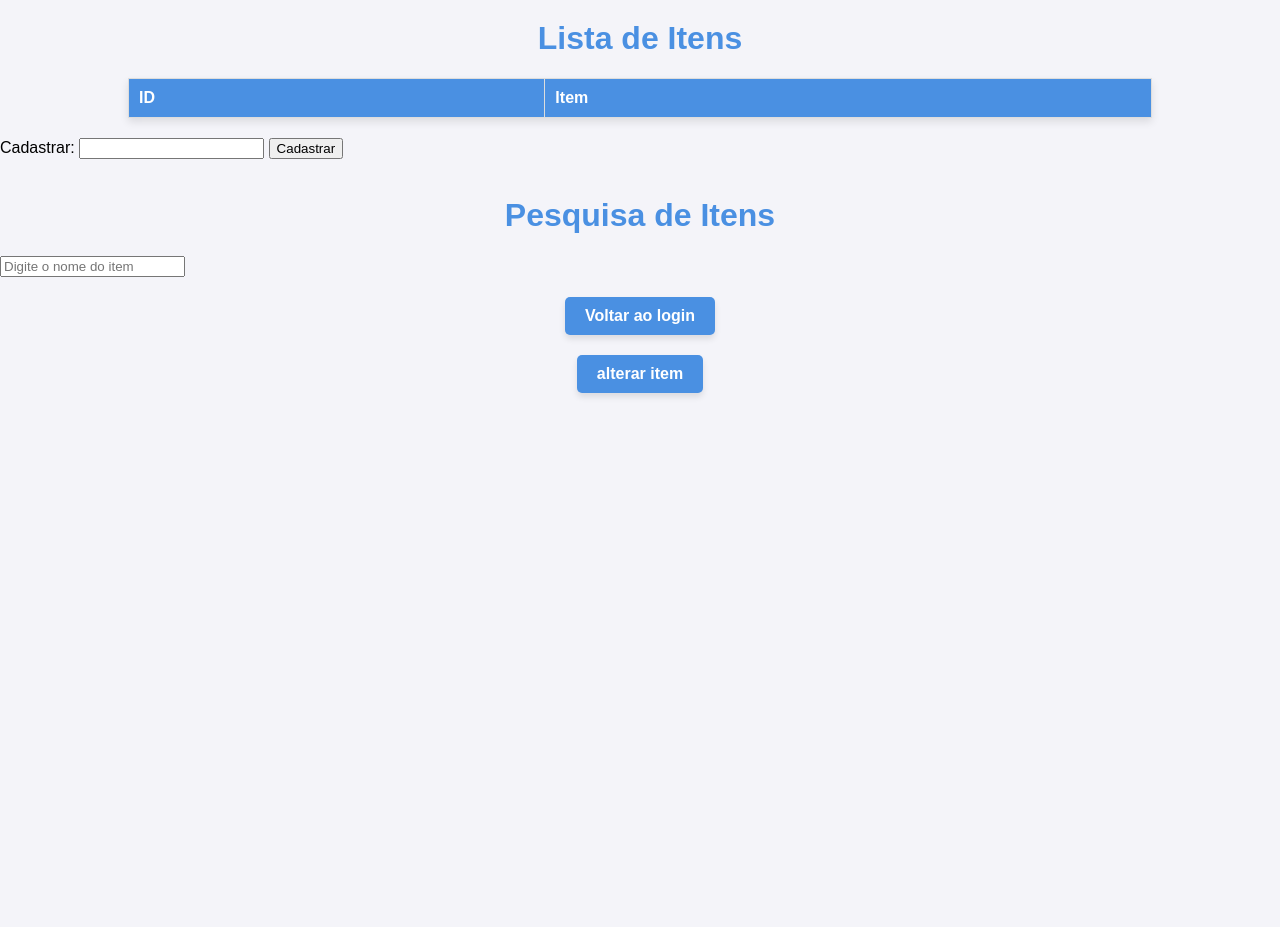
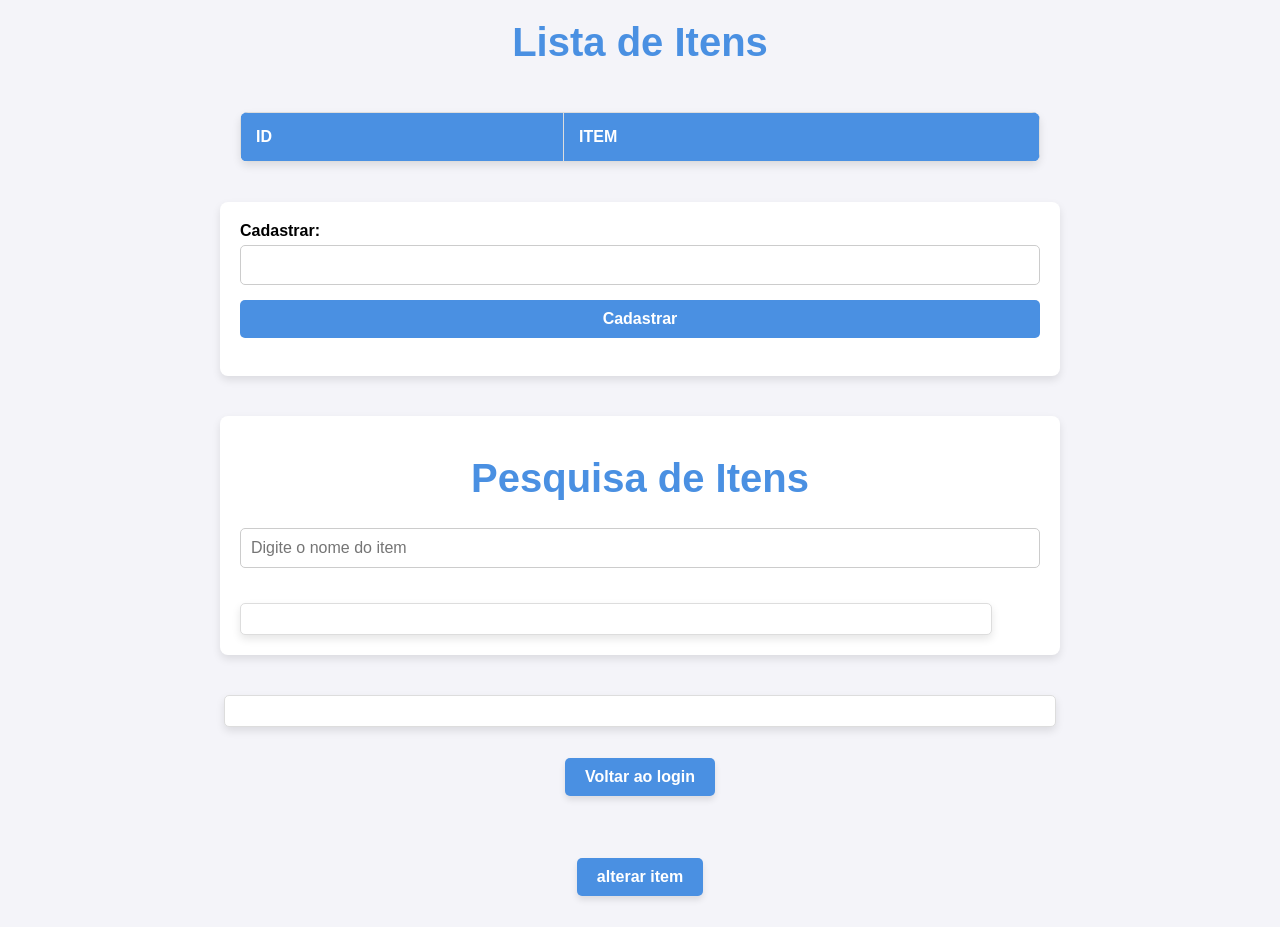
Before and after one commit to AndreRoyer/A3, a Flask app: page /get_users_page in a window 1280 px wide. Before the commit the page ends 397 px from the top, so only its background shows below. Run offline with Flask 3, Linux system fonts and the light colour scheme; data that the repository does not hold is empty; some libraries are stand-ins or nearby versions.

Commit message:
ultimo commit

```diff
--- a/static/scripts_get_users.js
+++ b/static/scripts_get_users.js
@@ -1,5 +1,4 @@
-
-// Fazendo a requisição para a API
+// Faz uma requisição para a API para obter a lista de usuários
 fetch('/get_users')
     .then(response => {
         if (!response.ok) {
@@ -30,9 +29,9 @@ fetch('/get_users')
     });
 
 
-
+// Adiciona item ao formulário de cadastro
 document.getElementById("cadastrarIten").addEventListener("submit", async function (e) {
-    e.preventDefault(); // Impede o envio padrão do formulário
+    e.preventDefault();
 
     const item = document.getElementById("cadastrar").value;
 
@@ -57,3 +56,47 @@ document.getElementById("cadastrarIten").addEventListener("submit", async functi
         console.error("Erro na requisição:", erro);
     }
     });
+
+
+// Função para pesquisar itens
+async function pesquisarItens() {
+    const nomeItem = document.getElementById("barraPesquisa").value;
+
+    if (nomeItem.trim() === "") {
+        document.getElementById("resultado").innerHTML = "";
+        return;
+    }
+
+    try {
+        const response = await fetch(`http://127.0.0.1:5000/buscar?item=${nomeItem}`);
+        const data = await response.json();
+
+        if (response.ok) {
+        mostrarResultados(data);
+        } else {
+        document.getElementById("resultado").innerHTML = `<p>${data.message}</p>`;
+        }
+    } catch (error) {
+        console.error("Erro ao buscar itens:", error);
+        document.getElementById("resultado").innerHTML = "<p style='color: red;'>Erro ao buscar itens.</p>";
+    }
+    }
+
+// Função para exibir os resultados da busca na tela
+    function mostrarResultados(itens) {
+    const resultadoDiv = document.getElementById("resultado");
+    resultadoDiv.innerHTML = "";  // Limpa resultados anteriores
+
+    if (itens.length === 0) {
+        resultadoDiv.innerHTML = "<p>Nenhum item encontrado.</p>";
+        return;
+    }
+
+// Itera sobre os itens encontrados e os exibe na tela
+    itens.forEach(users => {
+        const itemDiv = document.createElement("div");
+        itemDiv.classList.add("item");
+        itemDiv.innerHTML = `<strong>${users.item}</strong> (ID: ${users.id})`;
+        resultadoDiv.appendChild(itemDiv);
+    });
+    }
--- a/static/style_get_users.css
+++ b/static/style_get_users.css
@@ -1,56 +1,168 @@
+/* Geral */
 body {
     font-family: Arial, sans-serif;
     background-color: #f4f4f9;
     margin: 0;
     padding: 0;
+    display: flex;
+    flex-direction: column;
+    align-items: center;
+    min-height: 100vh;
 }
+
+/* Cabeçalho */
 h1 {
     text-align: center;
     color: #4a90e2;
     margin-top: 20px;
+    font-size: 2.5rem;
 }
+
+/* Tabela */
 #users-table {
-    width: 80%;
+    width: 90%;
+    max-width: 800px;
     margin: 20px auto;
     border-collapse: collapse;
     background: white;
     box-shadow: 0 4px 8px rgba(0, 0, 0, 0.1);
+    border-radius: 8px;
+    overflow: hidden;
 }
+
 #users-table th, #users-table td {
-    padding: 10px;
+    padding: 15px;
     text-align: left;
     border: 1px solid #ddd;
 }
+
 #users-table th {
     background-color: #4a90e2;
     color: white;
+    font-weight: bold;
+    text-transform: uppercase;
 }
+
 #users-table tr:nth-child(even) {
     background-color: #f2f2f2;
 }
 
+#users-table tr:hover {
+    background-color: #e8f4fc;
+}
+
+/* Links (Voltar/Alterar Item) */
 a {
-    display: block;
-    margin: 20px auto;
+    display: inline-block;
+    margin: 15px;
     text-align: center;
-    color: #ffffff; /* Texto branco */
-    text-decoration: none; /* Remove o sublinhado */
-    background-color: #4a90e2; /* Fundo azul */
-    padding: 10px 20px; /* Espaçamento interno */
-    border-radius: 5px; /* Bordas arredondadas */
-    font-size: 1rem; /* Tamanho do texto */
+    color: #ffffff;
+    text-decoration: none;
+    background-color: #4a90e2;
+    padding: 10px 20px;
+    border-radius: 5px;
+    font-size: 1rem;
     font-weight: bold;
-    width: fit-content;
     transition: background-color 0.3s ease, transform 0.2s ease;
-    box-shadow: 0 4px 6px rgba(0, 0, 0, 0.1); /* Sombra */
+    box-shadow: 0 4px 6px rgba(0, 0, 0, 0.1);
 }
 
 a:hover {
-    background-color: #357ABD; /* Azul mais escuro ao passar o mouse */
-    transform: scale(1.05); /* Aumenta ligeiramente o botão */
+    background-color: #357ABD;
+    transform: scale(1.05);
 }
 
 a:active {
-    background-color: #2a5b8a; /* Azul mais escuro ao clicar */
-    transform: scale(1); /* Volta ao tamanho normal */
+    background-color: #2a5b8a;
+    transform: scale(1);
 }
+
+/* Formulários */
+form {
+    margin: 20px auto;
+    width: 90%;
+    max-width: 800px;
+    background-color: white;
+    padding: 20px;
+    border-radius: 8px;
+    box-shadow: 0 4px 8px rgba(0, 0, 0, 0.1);
+}
+
+form label {
+    font-weight: bold;
+    margin-bottom: 5px;
+    display: block;
+}
+
+form input[type="text"] {
+    width: 100%;
+    padding: 10px;
+    margin-bottom: 15px;
+    border: 1px solid #ccc;
+    border-radius: 5px;
+    font-size: 1rem;
+    box-sizing: border-box;
+}
+
+form input[type="text"]:focus {
+    border-color: #4a90e2;
+    outline: none;
+    box-shadow: 0 0 5px rgba(74, 144, 226, 0.5);
+}
+
+form button {
+    width: 100%;
+    padding: 10px 15px;
+    background-color: #4a90e2;
+    color: white;
+    border: none;
+    border-radius: 5px;
+    font-size: 1rem;
+    font-weight: bold;
+    cursor: pointer;
+    transition: background-color 0.3s ease, transform 0.2s ease;
+}
+
+form button:hover {
+    background-color: #357ABD;
+    transform: scale(1.02);
+}
+
+form button:active {
+    background-color: #2a5b8a;
+}
+
+/* Resultado da pesquisa */
+#resultado {
+    margin-top: 20px;
+    padding: 15px;
+    background-color: #ffffff;
+    border: 1px solid #ddd;
+    border-radius: 5px;
+    box-shadow: 0 4px 8px rgba(0, 0, 0, 0.1);
+    max-width: 800px;
+    width: 90%;
+}
+
+.item {
+    padding: 10px;
+    background-color: #f4f4f4;
+    margin-bottom: 5px;
+    border: 1px solid #ddd;
+    border-radius: 5px;
+}
+
+/* Responsividade */
+@media (max-width: 600px) {
+    #users-table th, #users-table td {
+        padding: 10px;
+    }
+
+    form {
+        padding: 15px;
+    }
+
+    h1 {
+        font-size: 2rem;
+    }
+}
--- a/templates/alterar.html
+++ b/templates/alterar.html
@@ -4,6 +4,7 @@
   <meta charset="UTF-8">
   <meta name="viewport" content="width=device-width, initial-scale=1.0">
   <title>Atualizar Item</title>
+  <link rel="stylesheet" href="static/style_alterar.css">
 </head>
 <body>
   <h1>Atualizar Item</h1>
@@ -36,7 +37,7 @@
           headers: {
             "Content-Type": "application/json",
           },
-          body: JSON.stringify(data),  // Envia os dados como JSON no corpo da requisição
+          body: JSON.stringify(data),
         });
 
         const result = await response.json();
--- a/templates/homepage.html
+++ b/templates/homepage.html
@@ -27,7 +27,6 @@
             const password = document.getElementById('senha').value;
 
             try {
-                // Realiza login com email e senha
                 const userCredential = await signInWithEmailAndPassword(auth, email, password);
                 const user = userCredential.user;
                 console.log("Login bem-sucedido:", user);
@@ -40,8 +39,8 @@
 
         // Adiciona evento ao botão de login
         document.getElementById('loginButton').addEventListener('click', (e) => {
-            e.preventDefault(); // Evita o recarregamento da página
-            login(); // Chama a função de login
+            e.preventDefault();
+            login();
         });
 
 
```
Also changed, not shown: app.py (+6 -4 lines), static/style_alterar.css (added, +80 -0 lines), templates/get_users.html (+2 -57 lines).
